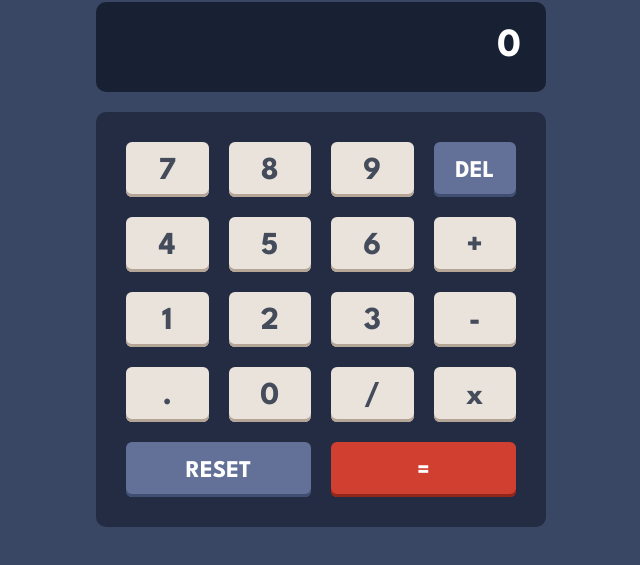
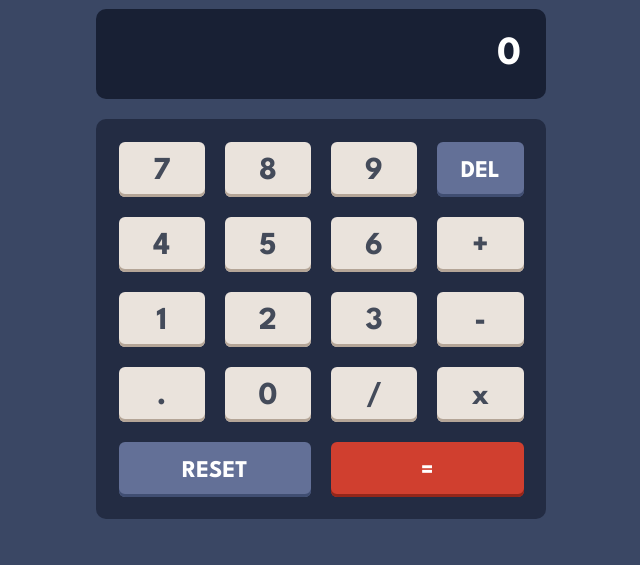
Before and after one commit to ZislinV/calculator-app-main, a plain HTML site: page index.html in a window 1280 px wide. Shown: the part 199-764 px from the top of the page, without its empty margins (319-959 px from the left). Drawn offline with Linux system fonts and the light colour scheme.

Commit message:
fix @media1

```diff
--- a/style.css
+++ b/style.css
@@ -124,7 +124,9 @@ h4 {
   gap: 20px;
   grid-template-columns: repeat(4, 1fr);
   grid-template-rows: repeat(5, 55px);
-  padding: 30px;
+  padding: 5%;
+  /* padding: 30px; */
+
   border-radius: 10px;
 }
 
```
